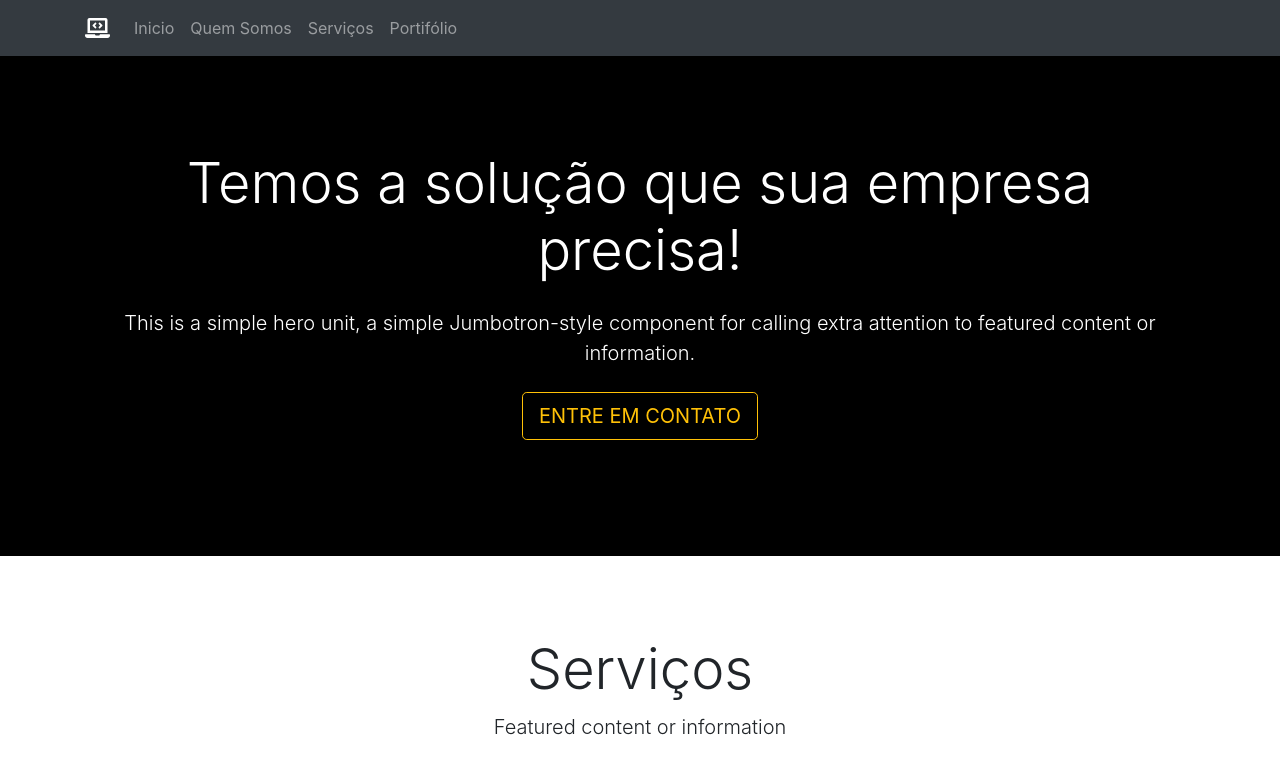
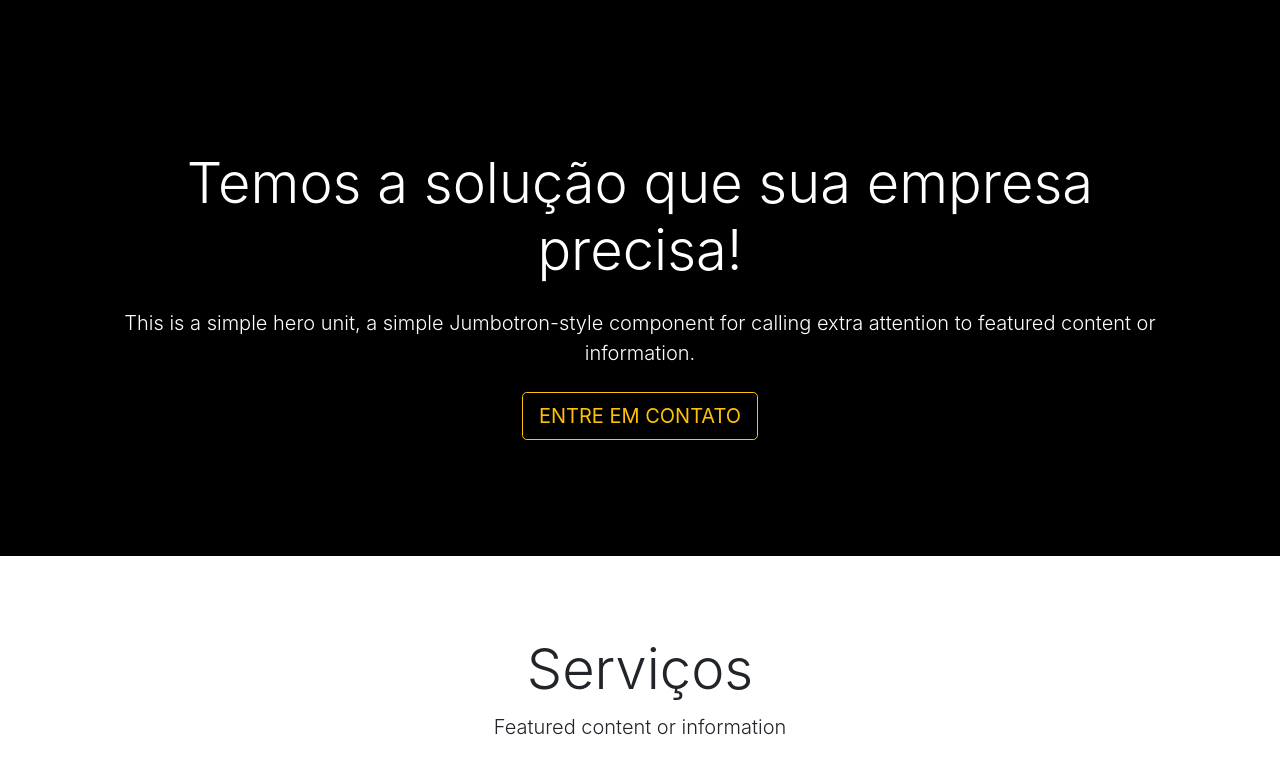
Before and after one commit to Ramon-Goveia/WebSite-React-Next.js, a Next.js app: page / in a window 1280 px wide. Shown: the top 780 px of the page. Built offline with nearby package versions, Linux system fonts and the light colour scheme.

Commit message:
WebSite-React-Next.js

```diff
--- a/package.json
+++ b/package.json
@@ -19,6 +19,7 @@
     "@fortawesome/free-solid-svg-icons": "^5.13.1",
     "@fortawesome/react-fontawesome": "^0.1.11",
     "@zeit/next-css": "^1.0.1",
+    "axios": "^0.19.2",
     "bootstrap": "^4.5.0",
     "next": "^9.4.4",
     "react": "^16.13.1",
--- a/pages/index.js
+++ b/pages/index.js
@@ -1,4 +1,5 @@
 import React, { useState } from 'react';
+import axios from 'axios';
 import Head from 'next/head';
 
 import {
@@ -33,28 +34,7 @@ function HomePage() {
                 <meta name="description" content="Agência Digital" />
                 <meta name="author" content="Ramon Goveia" />
             </Head>
-            <Navbar color="dark" dark expand="md" className="fixed-top">
-                <Container>
-                    <NavbarBrand href="/"><FontAwesomeIcon icon="laptop-code"/></NavbarBrand>
-                    <NavbarToggler onClick={toggle} />
-                    <Collapse isOpen={isOpen} navbar>
-                        <Nav className="mr-auto" navbar>
-                            <NavItem>
-                                <NavLink href="/#inicio">Inicio</NavLink>
-                            </NavItem>
-                            <NavItem>
-                                <NavLink href="/#quem-somos">Quem Somos</NavLink>
-                            </NavItem>
-                            <NavItem>
-                                <NavLink href="/#servicos">Serviços</NavLink>
-                            </NavItem>
-                            <NavItem>
-                                <NavLink href="/#portifolio">Portifólio</NavLink>
-                            </NavItem>
-                        </Nav>
-                    </Collapse>
-                </Container>
-            </Navbar>
+
             <Jumbotron fluid className="descr-top">
                 <style>{
                     `.descr-top{
@@ -166,7 +146,7 @@ function HomePage() {
                         <div className="col mb-4">
                             <div className="card">
                                 <img src="/portolio_dois.jpg" className="card-img-top" alt="..." />
-                                <div class="card-body">
+                                <div className="card-body">
                                     <h5 className="card-title">Card title</h5>
                                     <p className="card-text">This is a longer card with supporting text below as a natural lead-in to additional content. This content is a little bit longer.</p>
                                 </div>
```
Also changed, not shown: components/menu.js (added, +41 -0 lines), 2 other files (tests, documents, lock files or other folders).
